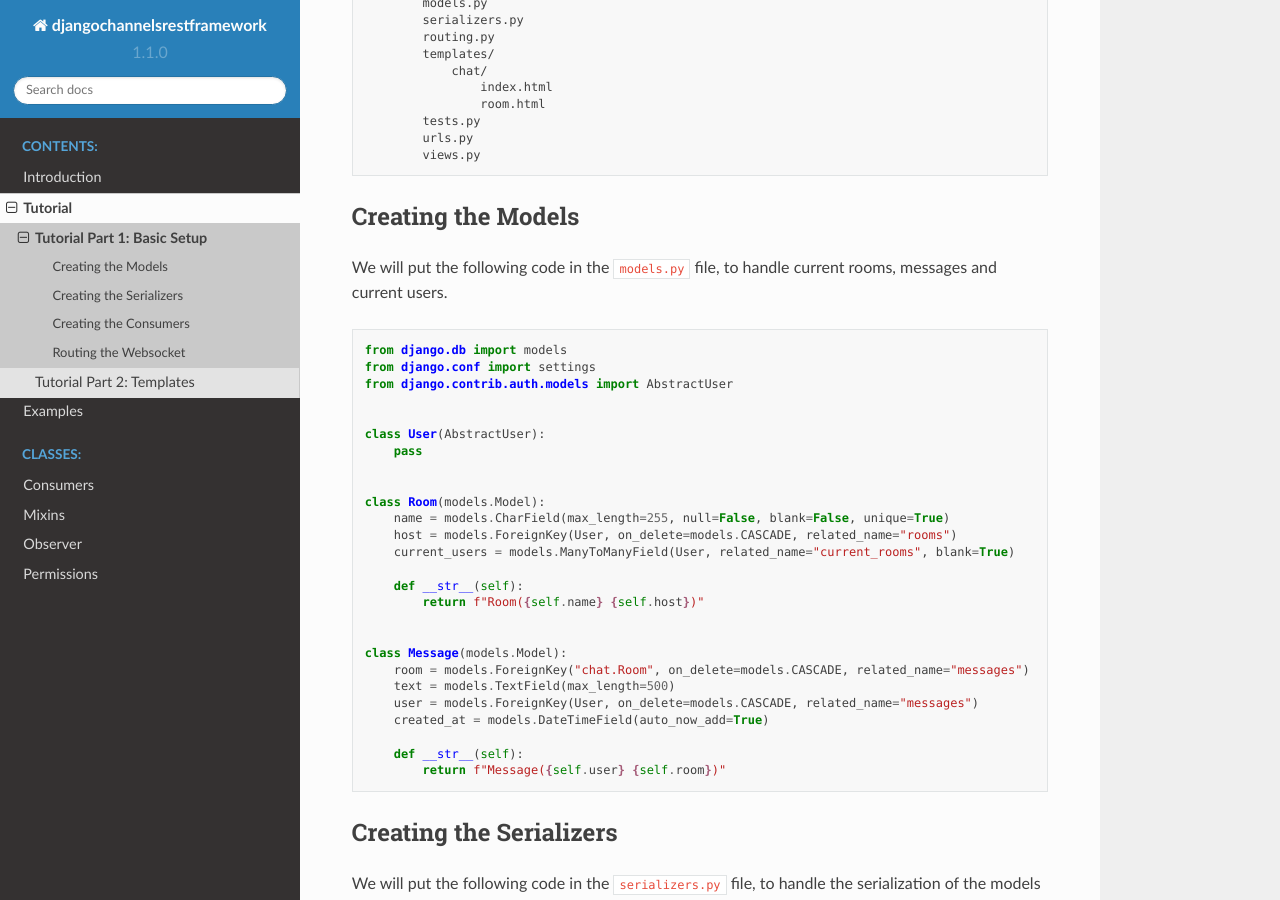
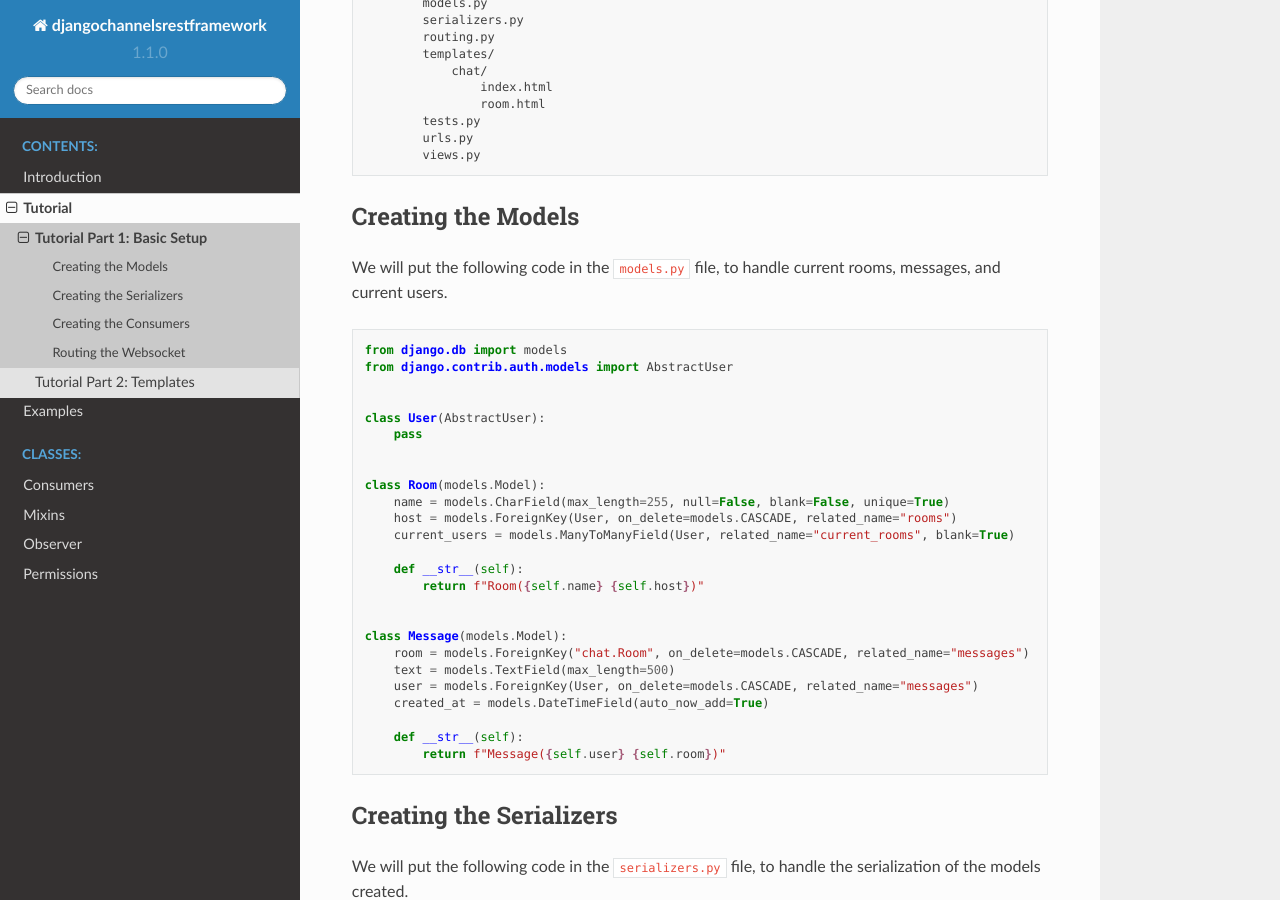
Before and after one commit to NilCoalescing/djangochannelsrestframework, a Sphinx documentation site: the page built from docs/tutorial/part_1.rst, in a window 1280 px wide and 900 px high, scrolled down 938 px. Built offline with Sphinx 7.4.7 and the Read the Docs theme 2.0.0, drawn with Linux system fonts in a browser that asks for light colours.

Commit message:
Remove unused import in tutorial models.py

```diff
--- a/docs/tutorial/part_1.rst
+++ b/docs/tutorial/part_1.rst
@@ -55,12 +55,11 @@ This will be the directory tree at the end of the Channels Tutorial and we will
 Creating the Models
 ---------------------
 
-We will put the following code in the ``models.py`` file, to handle current rooms, messages and current users.
+We will put the following code in the ``models.py`` file, to handle current rooms, messages, and current users.
 
 .. code-block:: python
 
     from django.db import models
-    from django.conf import settings
     from django.contrib.auth.models import AbstractUser
 
 
```
